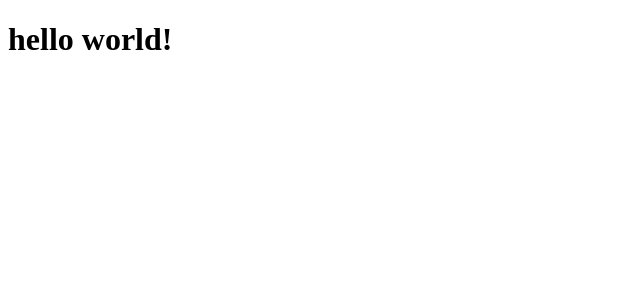
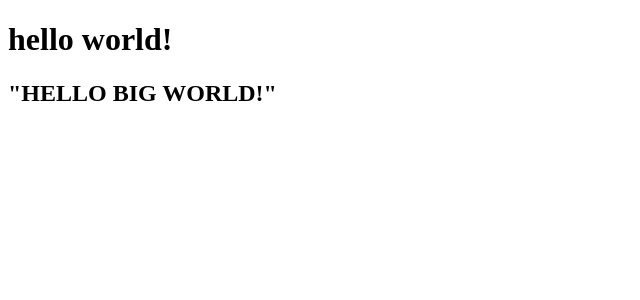
Before and after one commit to stefanagapie/stefanagapie.github.io, a Jekyll site: the page built from index.html, in a window 1280 px wide. Shown: the top 300 px of the page, without its empty margins (0-640 px from the left). Built offline with Jekyll 4.4.1, drawn with Linux system fonts in a browser that asks for light colours.

Commit message:
adds another hello world message

```diff
--- a/index.html
+++ b/index.html
@@ -2,3 +2,4 @@
 title: Home
 ---
 <h1>{{ "Hello World!" | downcase }}</h1>
+<h2>"HELLO BIG WORLD!"</h2>
```
